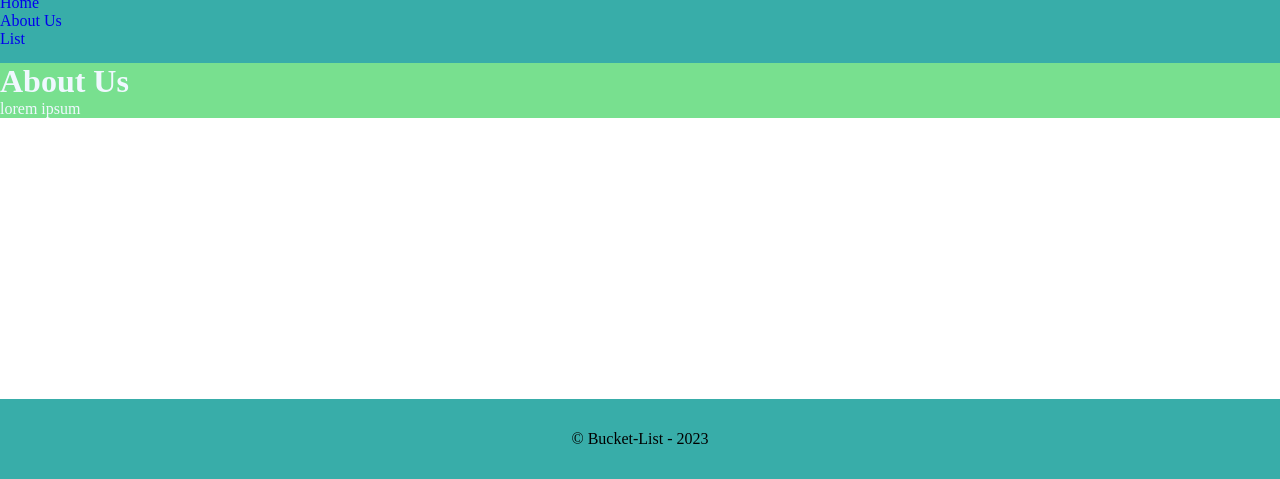
After one commit to RedaDamene/bucketlist, a Symfony app: template templates/main/aboutus.html.twig in a window 1280 px wide; the page is wider, and only the part inside the window is pictured. The commit adds this page. Shown: the part 321-800 px from the top of that part. Run offline with Twig, Linux system fonts and the light colour scheme; the template is opened without the code that fills it, so the values that code supplies are empty; some libraries are stand-ins or nearby versions.

Commit message:
Feat: TP3

```diff
--- a/public/css/style.css
+++ b/public/css/style.css
@@ -3,6 +3,7 @@
     padding: 0;
     margin: 0;
     text-decoration: none;
+    list-style: none;
 }
 header {
     background-color: #38ada9;
@@ -34,8 +35,64 @@ main {
 .main {
     color: aliceblue;
     height: 100%;
-    margin: 0 auto;
     width: 1400px;
+    margin: 0 auto 80px;
+}
+
+.title {
+    font-size: 32px;
+}
+
+.teams {
+    display: flex;
+    color: black;
+}
+
+.user {
+    margin: 25px;
+    background-color: yellow;
+    width: 400px;
+    padding: 25px;
+    border-radius: 15px;
+
+    animation: myAnim 2s ease 0s 1 normal forwards;
+}
+
+@keyframes myAnim {
+    0%,
+    100% {
+        transform: rotate(0deg);
+        transform-origin: 50% 50%;
+    }
+
+    10% {
+        transform: rotate(8deg);
+    }
+
+    20%,
+    40%,
+    60% {
+        transform: rotate(-10deg);
+    }
+
+    30%,
+    50%,
+    70% {
+        transform: rotate(10deg);
+    }
+
+    80% {
+        transform: rotate(-8deg);
+    }
+
+    90% {
+        transform: rotate(8deg);
+    }
+}
+
+.user > img {
+    width: 180px;
+    border-radius: 50%;
 }
 
 footer {
--- a/templates/base.html.twig
+++ b/templates/base.html.twig
@@ -19,11 +19,13 @@
         {% block header %}
             <nav class="nav-bar">
                 <div class="logo">
-                    <img src="./{{ asset('Images/logo.png') }}" alt="Logo Bucket List">
+                    <img src="{{ asset('Images/logo.png') }}" alt="Logo Bucket List">
                     <p class="logo-title">Bucket-List</p>
                 </div>
                 <ul class="menu">
                     <li><a href="{{ path('main_home') }}">Home</a></li>
+                    <li><a href="{{ path('main_aboutus') }}">About Us</a></li>
+                    <li><a href="{{ path('wish_list') }}">List</a></li>
                 </ul>
             </nav>
         {% endblock %}
@@ -39,5 +41,6 @@
             <p>© Bucket-List - {{ 'now' | date('Y') }}</p>
         {% endblock %}
     </footer>
+
 </body>
 </html>
--- /dev/null
+++ b/templates/main/aboutus.html.twig
@@ -0,0 +1,34 @@
+{% extends 'base.html.twig' %}
+
+{% block title %}
+    {{ parent() }} | About Us
+{% endblock %}
+
+{% block body %}
+    <div class="main">
+        <h1 class="title">About Us</h1>
+        <p>lorem ipsum</p>
+
+        <div class="teams">
+            {% for team in teams %}
+                <ul class="user">
+
+                        <img src="{{ team.picture }}" class="avatar-user">
+                        <li><h2>{{ team.firstname }}</h2></li>
+                        <li><h2>{{ team.lastname }}</h2></li>
+                        <li>{{ team.dateOfBirth | date('d/m/Y') }}</li>
+                        <li><p>{{ team.description }}</p></li>
+                </ul>
+            {% endfor %}
+        </div>
+    </div>
+
+    <script>
+        let img = document.querySelectorAll("img");
+        img.addEventListener("error", function(event) {
+            event.target.src = "https://img.freepik.com/photos-gratuite/drapeau-algerie_1401-52.jpg";
+            event.onerror = null;
+        })
+    </script>
+
+{% endblock %}
```
Also changed, not shown: src/Controller/MainController.php (+14 -0 lines), src/data/team.json (added, +23 -0 lines), templates/wish/detail.html.twig (added, +11 -0 lines), templates/wish/list.html.twig (added, +11 -0 lines).
